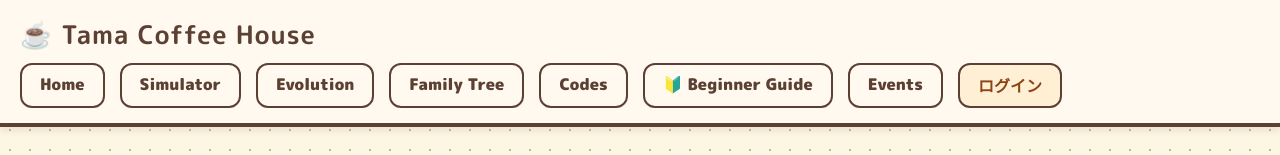
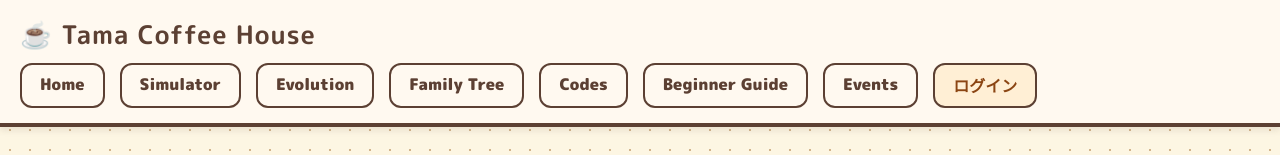
Before and after one commit to komese/tama-coffee-house, a Next.js app: page /en/bbs in a window 1280 px wide. Shown: the top 155 px of the page. Built offline with nearby package versions, Linux system fonts and the light colour scheme; no server answers; the database is empty; a web font is replaced by a local one.

Commit message:
fix: correct beginner nav texts

```diff
--- a/messages/en.json
+++ b/messages/en.json
@@ -8,7 +8,7 @@
     "bbs": "Community Board",
     "codes": "Codes",
     "events": "Events",
-    "beginner": "🔰 Beginner Guide"
+    "beginner": "Beginner Guide"
   },
   "footer": {
     "title": "☕ TAMA COFFEE HOUSE ☕",
--- a/messages/ja.json
+++ b/messages/ja.json
@@ -8,7 +8,7 @@
     "bbs": "みんなの掲示板",
     "codes": "コードリスト",
     "events": "イベントリスト",
-    "beginner": "🔰 序盤の進め方"
+    "beginner": "序盤の進め方"
   },
   "footer": {
     "title": "☕ TAMA COFFEE HOUSE ☕",
--- a/src/app/[locale]/page.tsx
+++ b/src/app/[locale]/page.tsx
@@ -28,7 +28,7 @@ export default function Home() {
           </div>
 
           <Link prefetch={false} href="/family-tree" className="y2k-button" style={{ alignSelf: 'center', marginTop: '15px' }}>{t('familyTree')}</Link>
-          <Link prefetch={false} href="/beginner" className="y2k-button" style={{ alignSelf: 'center', marginTop: '15px' }}>{t('beginner')}</Link>
+          <Link prefetch={false} href="/beginner" className="y2k-button" style={{ alignSelf: 'center', marginTop: '15px' }}>🔰 序盤の進め方</Link>
           <Link prefetch={false} href="/codes" className="y2k-button" style={{ alignSelf: 'center', marginTop: '15px' }}>{t('codes')}</Link>
           <Link prefetch={false} href="/events" className="y2k-button" style={{ alignSelf: 'center', marginTop: '15px' }}>🎉イベントリスト</Link>
           <Link prefetch={false} href="/bbs" className="y2k-button" style={{ alignSelf: 'center', marginTop: '15px' }}>{t('bbs')}</Link>
```
